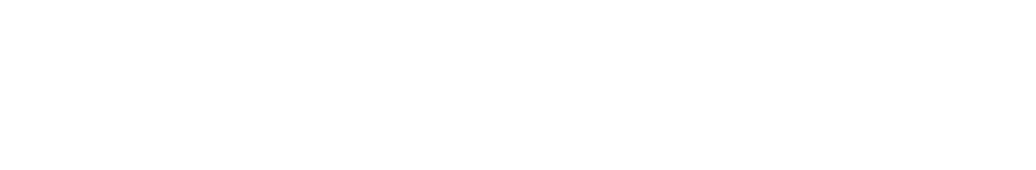
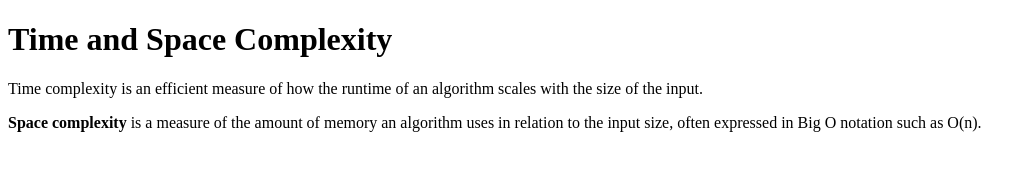
Before and after one commit to acciojob/time-and-space-complexity-Vineet829, a website: page main.html in a window 1280 px wide. Shown: the whole page, without its empty margins (0-1036 px from the left). Drawn offline with Linux system fonts and the light colour scheme.

Commit message:
created a submission

```diff
--- a/main.html
+++ b/main.html
@@ -8,7 +8,12 @@
 
 <body>
 	<!-- the entire body must be written by student -->
-    <script type="text/javascript" src="./script.js">
+<h1>Time and Space Complexity</h1>
+<p>Time complexity is an efficient measure of how the runtime of an algorithm scales with the size of the input.</p>
+<p><b>Space complexity</b> is a measure of the amount of memory an algorithm uses in relation to the input size, often expressed in Big O notation such as O(n).
+
+</p>
+	<script type="text/javascript" src="./script.js">
 </script>
 
 </body>
```
